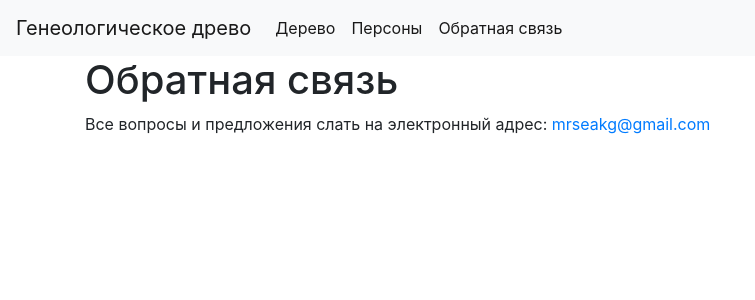
After one commit to sea-kg/gtree, a PHP site: page /contact.php in a window 1280 px wide. The commit adds this page. Shown: the top 300 px of the page, without its empty margins (0-755 px from the left). Run offline with PHP 8.4, Linux system fonts and the light colour scheme.

Commit message:
Added page contact

```diff
--- /dev/null
+++ b/www/contact.php
@@ -0,0 +1,11 @@
+<?php
+      include_once("gtree.php");
+      include_once("head.php");
+?>
+      <div class="container">
+        <h1>Обратная связь</h1>
+        Все вопросы и предложения слать на электронный адрес:
+        <a href="mailto:mrseakg@gmail.com">mrseakg@gmail.com</a>
+      </div>
+  </body>
+</html>
--- /dev/null
+++ b/www/head.php
@@ -0,0 +1,44 @@
+<!doctype html>
+<html lang="ru">
+  <head>
+    <meta charset="utf-8">
+    <meta name="viewport" content="width=device-width, initial-scale=1, shrink-to-fit=no">
+
+    <script src="./js/jquery-3.2.1.slim.min.js"></script>
+    <script src="./js/popper.min.js"></script>
+    <script src="./js/bootstrap.min.js"></script>
+    <link rel="stylesheet" href="./css/bootstrap.min.css">
+    <style>
+.genealogical-tree {
+    position: fixed;
+    border: 1px solid black;
+    left: 10px;
+    width: calc(100% - 20px);
+    height: calc(100% - 60px);
+    overflow: scroll;
+}
+    </style>
+
+    <title>Генеалогическое древо</title>
+  </head>
+  <body>
+      <nav class="navbar navbar-expand-lg navbar-light bg-light">
+          <a class="navbar-brand" href="#">Генеологическое древо</a>
+          <button class="navbar-toggler" type="button" data-toggle="collapse" data-target="#navbarSupportedContent" aria-controls="navbarSupportedContent" aria-expanded="false" aria-label="Toggle navigation">
+            <span class="navbar-toggler-icon"></span>
+          </button>
+
+          <div class="collapse navbar-collapse" id="navbarSupportedContent">
+            <ul class="navbar-nav mr-auto">
+              <li class="nav-item active">
+                <a class="nav-link" href="index.php">Дерево</a>
+              </li>
+              <li class="nav-item active">
+                <a class="nav-link" href="persons.php">Персоны</a>
+              </li>
+              <li class="nav-item active">
+                <a class="nav-link" href="contact.php">Обратная связь</a>
+              </li>
+            </ul>
+          </div>
+        </nav>
```
Also changed, not shown: www/index.php (+2 -41 lines), www/persons.php (+2 -34 lines).
